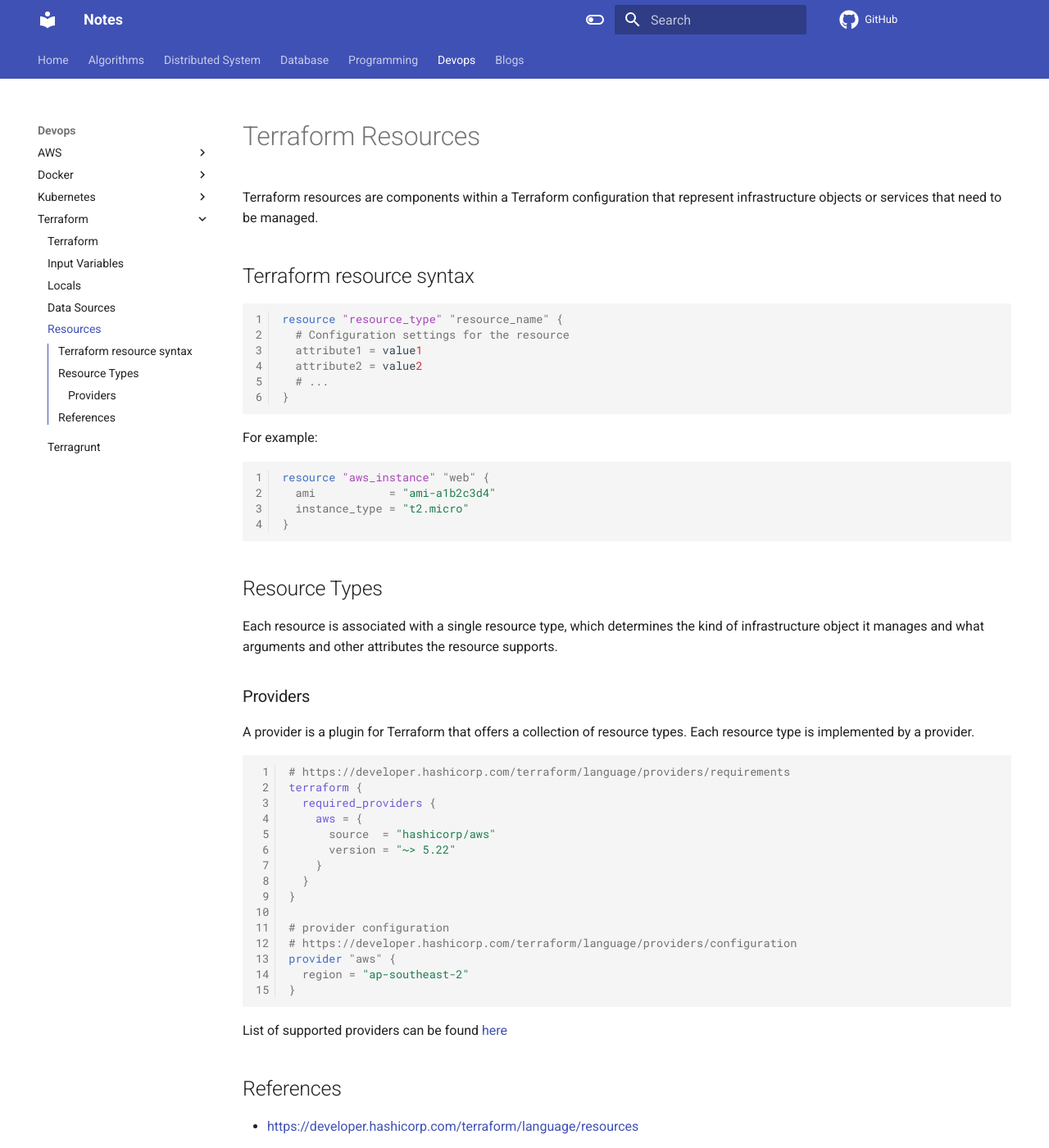
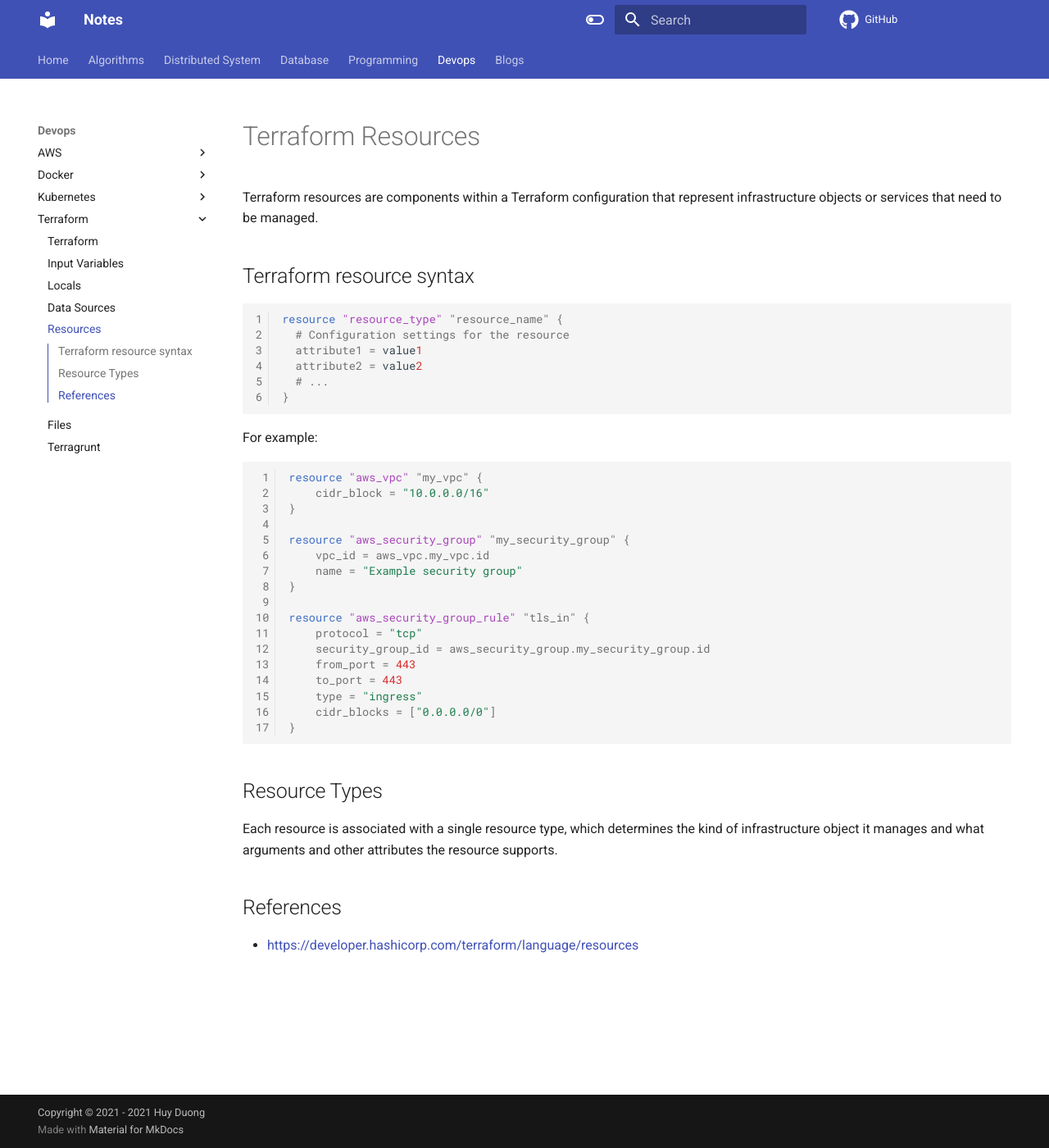
Before and after one commit to dinhhuy258/notes, an MkDocs documentation site: the page built from docs/devops/terraform/resources.md, in a window 1280 px wide and 1400 px high. Shown: the whole window at 82% size. Built offline with MkDocs 1.6.1 and Material for MkDocs 9.7.7, drawn with Linux system fonts in a browser that asks for light colours; comment, search, counter and statistics services are not loaded.

Commit message:
Terraform

````diff
--- a/docs/devops/terraform/resources.md
+++ b/docs/devops/terraform/resources.md
@@ -16,9 +16,22 @@ resource "resource_type" "resource_name" {
 For example:
 
 ```terraform
-resource "aws_instance" "web" {
-  ami           = "ami-a1b2c3d4"
-  instance_type = "t2.micro"
+resource "aws_vpc" "my_vpc" {
+    cidr_block = "10.0.0.0/16"
+}
+
+resource "aws_security_group" "my_security_group" {
+    vpc_id = aws_vpc.my_vpc.id
+    name = "Example security group"
+}
+
+resource "aws_security_group_rule" "tls_in" {
+    protocol = "tcp"
+    security_group_id = aws_security_group.my_security_group.id
+    from_port = 443
+    to_port = 443
+    type = "ingress"
+    cidr_blocks = ["0.0.0.0/0"]
 }
 ```
 
@@ -26,30 +39,6 @@ resource "aws_instance" "web" {
 
 Each resource is associated with a single resource type, which determines the kind of infrastructure object it manages and what arguments and other attributes the resource supports.
 
-### Providers
-
-A provider is a plugin for Terraform that offers a collection of resource types. Each resource type is implemented by a provider.
-
-```terraform
-# https://developer.hashicorp.com/terraform/language/providers/requirements
-terraform {
-  required_providers {
-    aws = {
-      source  = "hashicorp/aws"
-      version = "~> 5.22"
-    }
-  }
-}
-
-# provider configuration
-# https://developer.hashicorp.com/terraform/language/providers/configuration
-provider "aws" {
-  region = "ap-southeast-2"
-}
-```
-
-List of supported providers can be found [here](https://registry.terraform.io/browse/providers)
-
 ## References
 
 - [https://developer.hashicorp.com/terraform/language/resources](https://developer.hashicorp.com/terraform/language/resources)
--- a/mkdocs.yml
+++ b/mkdocs.yml
@@ -168,5 +168,6 @@ nav:
       - Locals: devops/terraform/locals.md
       - Data Sources: devops/terraform/data_sources.md
       - Resources: devops/terraform/resources.md
+      - Files: devops/terraform/files.md
       - Terragrunt: devops/terraform/terragrunt.md
   - Blogs: blogs/index.md
````
Also changed, not shown: docs/devops/terraform/files.md (added, +100 -0 lines), docs/devops/terraform/terraform.md (+28 -6 lines).
